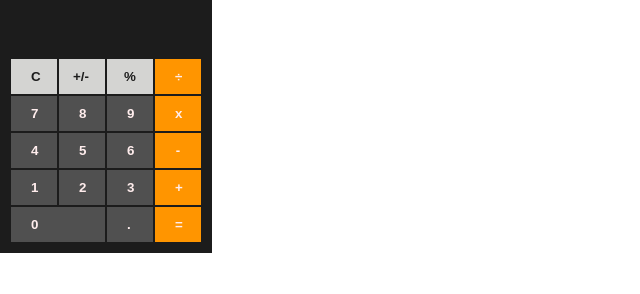
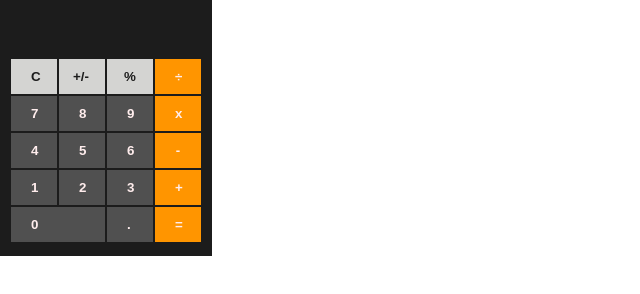
Before and after one commit to sergeycodes/calculator, a plain HTML site: page index.html in a window 1280 px wide. Shown: the full height of the page, 0-640 px from the left. Drawn offline with Linux system fonts and the light colour scheme.

Commit message:
added min height

```diff
--- a/style.css
+++ b/style.css
@@ -3,7 +3,8 @@ body {
     margin: 0;
     padding: 0;
     font-family: Arial, Helvetica, sans-serif;
-    min-width: 192px;
+    min-width: 212px;
+    min-height: 256px;
 }
 
 input {
@@ -21,6 +22,7 @@ input {
     background-color: #1C1C1C;
     color: #FFEDED;
     width: 192px;
+    height: 236px;
     padding: 10px;
 }
 
```
